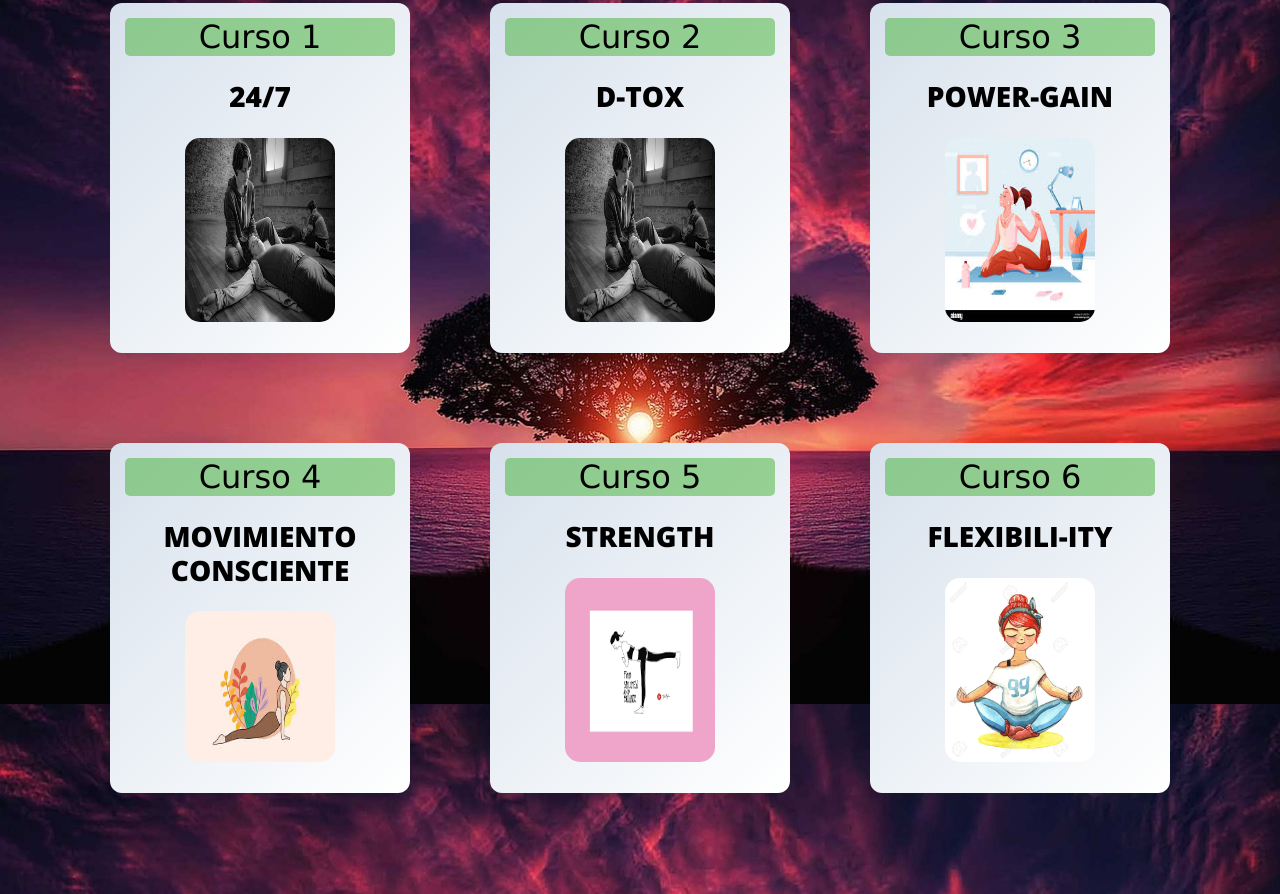
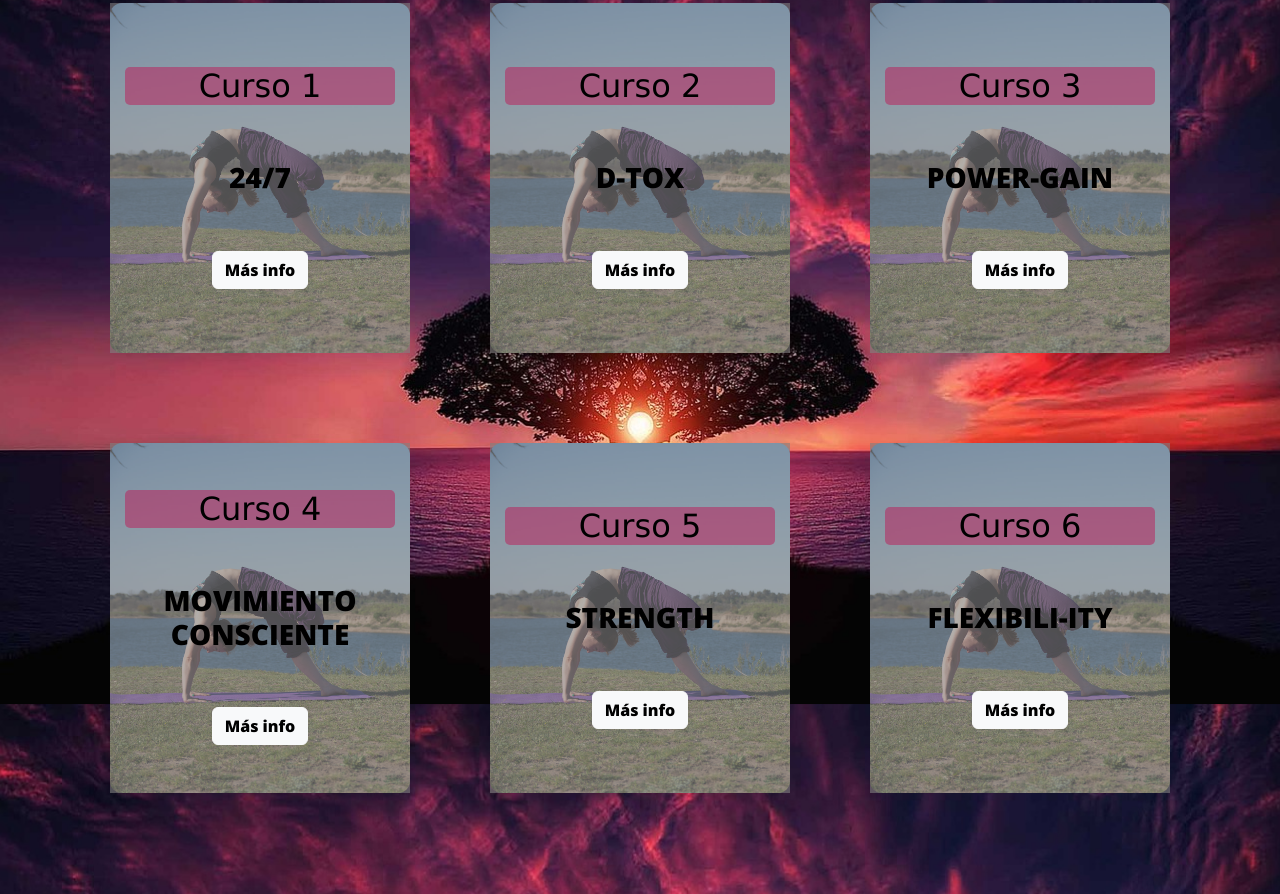
Before and after one commit to fabiobuchanan/proyectomeli, a website: page pages/cursos.html in a window 1280 px wide. Shown: the part 1696-2590 px from the top of the page. Drawn offline with nearby package versions, Linux system fonts and the light colour scheme.

Commit message:
modifiqué cursos, estilos

```diff
--- a/pages/cursos.html
+++ b/pages/cursos.html
@@ -116,35 +116,54 @@
             de manera online. <br>Fácil y rápido.</h3>
         </div>
         <div class="grid__productos">
-            <div class="box col-12 col-md-6" >
-                    <h2>Curso 1</h2>
-                    <h3>24/7</h3>
-                    <img src="../img/MeliYoga3.jpg" alt="" class="imagen1">
+
+            <div class="box col-12 col-md-6 demo-wrap">
+                <div class="demo-content">
+                <h2>Curso 1</h2>
+                <h3>24/7</h3>
+                <button type="button" class="btn btn-light">Más info</button>
+                </div>
+                <!--<img src="../img/MeliYoga3.jpg" alt="" class="imagen1">-->
             </div>
-            <div class="box col-12 col-md-6">
+            <div class="box col-12 col-md-6 demo-wrap">
+                <div class="demo-content">
                 <h2>Curso 2</h2>
                 <h3>D-TOX</h3>
-                <img src="../img/MeliYoga3.jpg" alt="" class="imagen2">
+                <button type="button" class="btn btn-light">Más info</button>
+                </div>
+                <!--<img src="../img/MeliYoga3.jpg" alt="" class="imagen2">-->
             </div>
-            <div class="box col-12 col-md-6">
+            <div class="box col-12 col-md-6 demo-wrap">
+                <div class="demo-content">
                 <h2>Curso 3</h2>
                 <h3>POWER-GAIN</h3>
-                <img src="../img/yoga9.jpg" alt="" class="imagen3">
+                <button type="button" class="btn btn-light">Más info</button>
+                </div>
+                <!--<img src="../img/yoga9.jpg" alt="" class="imagen3">-->
             </div>
-            <div class="box col-12 col-md-6">
+            <div class="box col-12 col-md-6 demo-wrap">
+                <div class="demo-content">
                 <h2>Curso 4</h2>
                 <h3>MOVIMIENTO CONSCIENTE</h3>
-                <img src="../img/yoga8.jpg" alt="" class="imagen4">
+                <button type="button" class="btn btn-light">Más info</button>
+                </div>
+                <!--<img src="../img/yoga8.jpg" alt="" class="imagen4">-->
             </div>
-            <div class="box col-12 col-md-6">
+            <div class="box col-12 col-md-6 demo-wrap">
+                <div class="demo-content">
                 <h2>Curso 5</h2>
                 <h3>STRENGTH</h3>
-                <img src="../img/yoga7.jpg" alt="" class="imagen5">
+                <button type="button" class="btn btn-light">Más info</button>
+                </div>
+                <!--<img src="../img/yoga7.jpg" alt="" class="imagen5">-->
             </div>
-            <div class="box col-12 col-md-6">
+            <div class="box col-12 col-md-6 demo-wrap">
+                <div class="demo-content">
                 <h2>Curso 6</h2>
                 <h3>FLEXIBILI-ITY</h3>
-                <img src="../img/yoga6.jpg" alt="" class="imagen6">
+                <button type="button" class="btn btn-light">Más info</button>
+                </div>
+                <!--<img src="../img/yoga6.jpg" alt="" class="imagen6">-->
             </div>
         </div>
     </section>
--- a/scss/_clases.scss
+++ b/scss/_clases.scss
@@ -47,14 +47,24 @@
     }
 }
 
-@media screen and (max-width: 360px) {
+@media screen and (max-width: 576px) {
+    .clases__video-caja1 iframe {
+        height: 150px;
+        width: 200px;
+    }
 
-    .clases__video > iframe {
-        height: 70px;
-        width: 150px;
-        border-radius: 10px;
+    iframe {
+      cursor: pointer;
+      transition-property: all;
+      transition-duration: 0.3s;
+      transition-timing-function: ease;
+    }
+
+    iframe:hover {
+      @include hover-efecto-cajas;
     }
 }
+
 
 @media screen and (min-width: 1024px) {
     #clases {
--- a/scss/_cursos.scss
+++ b/scss/_cursos.scss
@@ -3,6 +3,7 @@
 
 #cursos {
   height: 100vh;
+  width: 100%;
 }
 
 .pre-grid-titulos {
@@ -96,13 +97,17 @@
     @include flex-column-centrado;
     height: 350px;
     width: 300px;
-    background: linear-gradient(315deg, #ffffff, #d7e1ec);
+    background-image: url(../img/carouse17.jpg);
+    background-position: fixed;
+    background-size: cover;
+    background-repeat: no-repeat;
     margin-top: 10px;
     border-radius: 12px;
     padding: 20px;
     font-size: 150%;
     text-align: center;
     gap: 1rem;
+
 
     img {
       height: 200px;
@@ -113,17 +118,53 @@
 
     h2 {
       border-radius: 5px;
-      background-color: rgba(66, 177, 51, 0.5);
+      background-color: rgba(189, 27, 89, 0.5);
+      background-size: cover;
       width: 100%;
       font-weight: 400;
       font-family: Verdana, Geneva, Tahoma, sans-serif;
     }
 
     &:hover {
-      transform: scale(1.5);
+      transform: scale(1.05);
       box-shadow: 1px 2px 5px 5px rgba(0, 0, 0, 0.2);
     }
+
+    .demo-content {
+      @include flex-column-centrado;
+      gap: 3rem;
+      width: 100%;
+
+      button {
+        font-weight: bold;
       }
+    }
+}
+
+/* EFECTO BLUR FONDO .BOX */
+.demo-wrap {
+  position: relative;
+}
+
+.demo-wrap:before {
+  content: ' ';
+  display: block;
+  position: absolute;
+  left: 0;
+  top: 0;
+  width: 100%;
+  height: 100%;
+  opacity: 0.6;
+  background-color: grey;
+  background-repeat: no-repeat;
+  background-position: 50% 0;
+  background-size: cover;
+}
+
+.demo-content {
+  position: relative;
+}
+/* -------------------------------*/
 
 
 .grid__textos h1 {
@@ -209,8 +250,7 @@
 
 
       &:hover {
-        transform: scale(1.1);
-        box-shadow: 1px 2px 5px 5px rgba(0, 0, 0, 0.5);
+        @include hover-efecto-cajas;
       }
     }
   }
@@ -243,8 +283,7 @@
 
 
     &:hover {
-      transform: scale(1.1);
-      box-shadow: 1px 2px 5px 5px rgba(0, 0, 0, 0.5);
+      @include hover-efecto-cajas;
     }
   }
 }
@@ -297,8 +336,7 @@
 
 
       &:hover {
-        transform: scale(1.1);
-        box-shadow: 1px 2px 5px 5px rgba(0, 0, 0, 0.5);
+        @include hover-efecto-cajas;
       }
   }
 
@@ -348,8 +386,6 @@
     }
 
     .box {
-      color: black;
-      border: #23074d;
       padding: 15px;
       font-size: 150%;
       align-content: center;
@@ -362,8 +398,7 @@
 
 
       &:hover {
-        transform: scale(1.1);
-        box-shadow: 1px 2px 5px 5px rgba(0, 0, 0, 0.5);
+        @include hover-efecto-cajas;
       }
     }
 
@@ -397,6 +432,23 @@
     justify-content: center;
     height: 800px;
 }
+
+.box {
+  padding: 15px;
+  font-size: 150%;
+  align-content: center;
+  text-align: center;
+  gap: 1rem;
+  cursor: pointer;
+  transition-property: all;
+  transition-duration: 0.3s;
+  transition-timing-function: ease;
+
+
+  &:hover {
+    @include hover-efecto-cajas;
+  }
+}
 }
 
 @media screen and (min-width: 1024px) {
@@ -427,8 +479,6 @@
 }
 
 .box {
-    color: black;
-    border: #23074d;
     padding: 15px;
     font-size: 150%;
     align-content: center;
@@ -441,8 +491,7 @@
 
 
     &:hover {
-      transform: scale(1.1);
-      box-shadow: 1px 2px 5px 5px rgba(0, 0, 0, 0.5);
+      @include hover-efecto-cajas;
     }
 }
 
--- a/scss/_global.scss
+++ b/scss/_global.scss
@@ -3,3 +3,8 @@
     flex-direction: column;
     align-items: center;
 }
+
+@mixin hover-efecto-cajas {
+    transform: scale(1.05);
+    box-shadow: 1px 2px 5px 5px rgba(0, 0, 0, 0.5);
+}
--- a/scss/_index.scss
+++ b/scss/_index.scss
@@ -7,6 +7,7 @@
 
 #grid-body {
   height: 100vh;
+  width: 100%;
 }
 
 #grid-body {
@@ -334,6 +335,7 @@
   #carousel {
     height: 100%;
     margin-bottom: 1rem;
+    width: 100%;
   }
 
 
@@ -367,7 +369,6 @@
   .carousel-control-next {
       justify-content: end;
   }
-
 }
 
 /* ICONOS  --------------------------------------------------------------------------------------------------*/
@@ -430,6 +431,9 @@
         margin-bottom: 8rem;
     }
 }
+
+
+
 
 @media screen and (min-width: 1024px) {
     .iconos {
```
Also changed, not shown: css/styles.css. Lines whose indentation alone changed are shown as unchanged.
